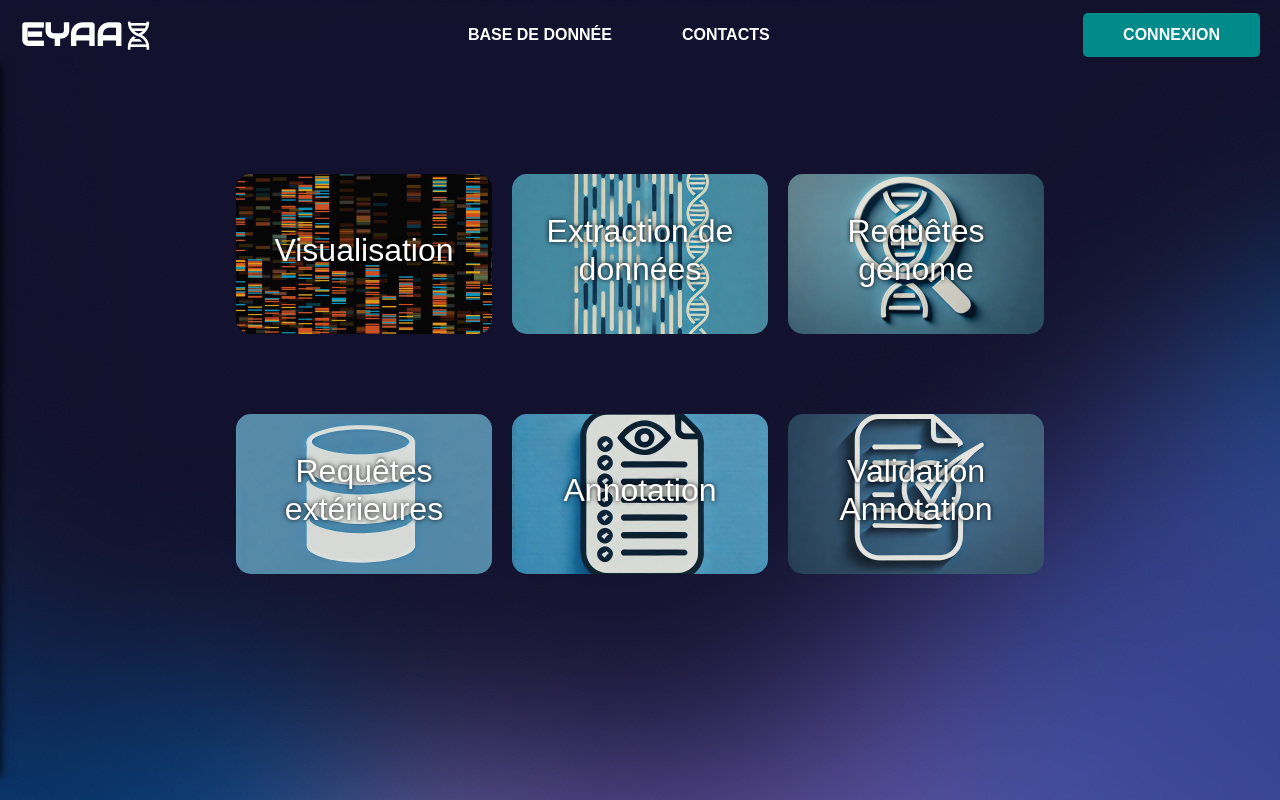
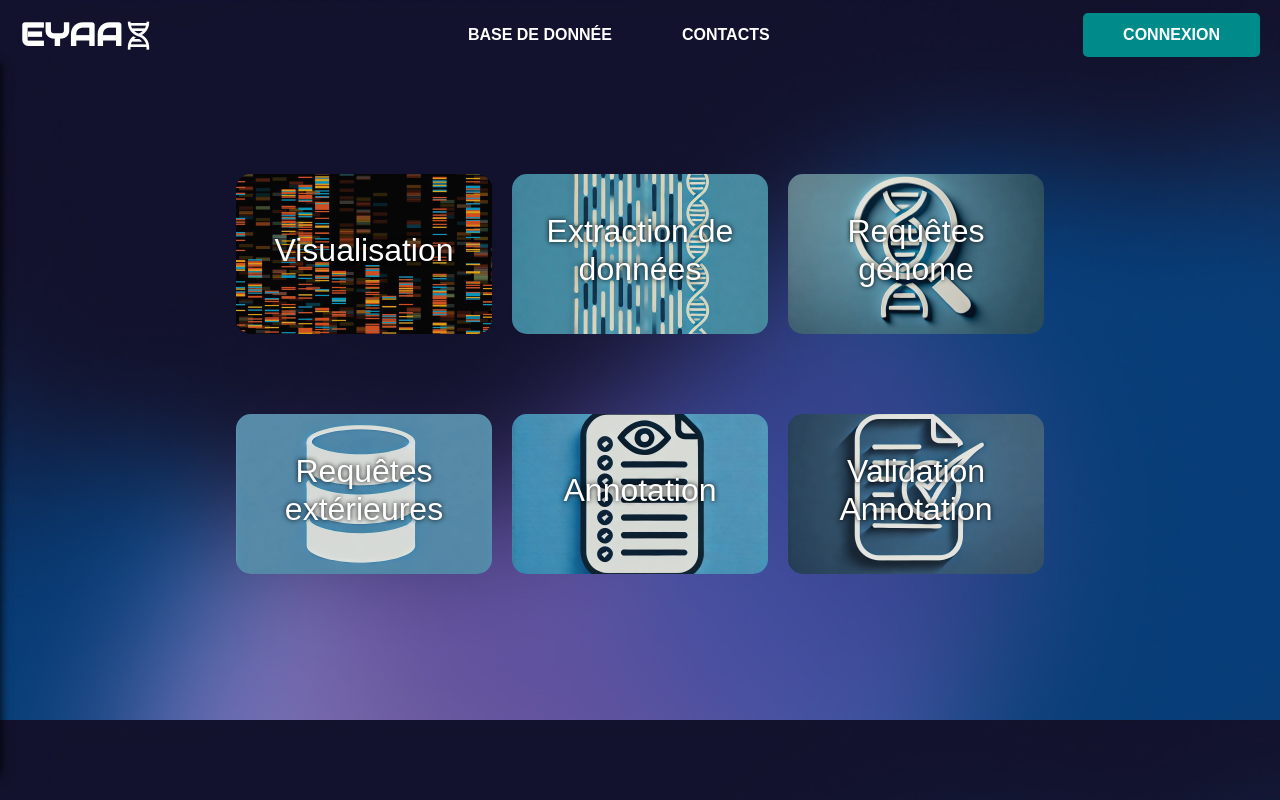
Before and after one commit to Antoine2596/The-EYAA-Project, a Django app: page / in a window 1280 px wide. Run offline with Django 5.2, Linux system fonts and the light colour scheme.

Commit message:
update css

```diff
--- a/core/static/core/style.css
+++ b/core/static/core/style.css
@@ -2,9 +2,10 @@ body, html {
     margin: 0;
     padding: 0;
     font-family: Avantgarde, sans-serif;
-    height: 100vh;
+    /* height: 100vh; */
     background: rgb(97,81,153);
     background-image: url("../images/hero-bg.jpg ");
+    background-size: cover;
 }
 
 header {
```
